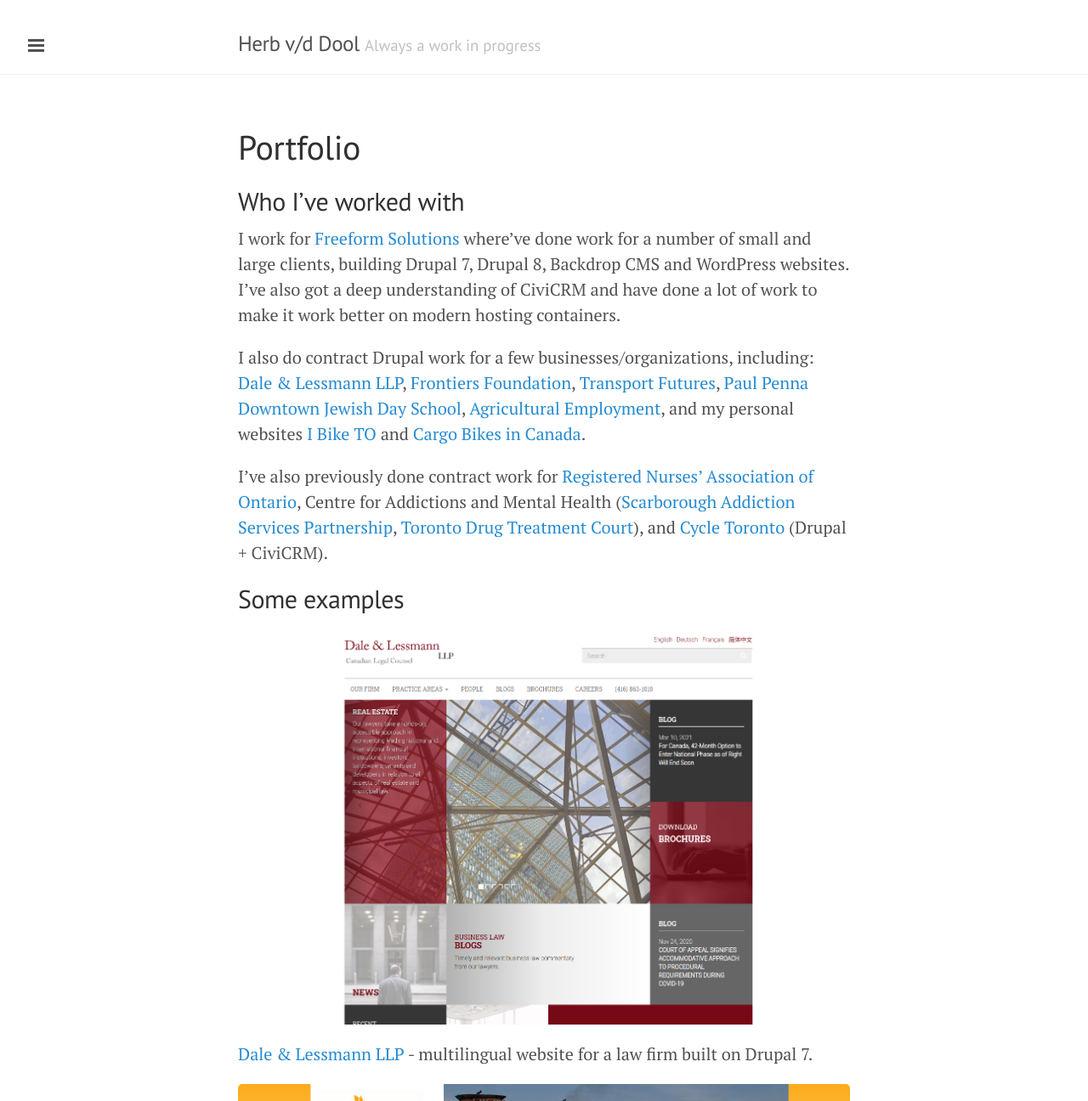
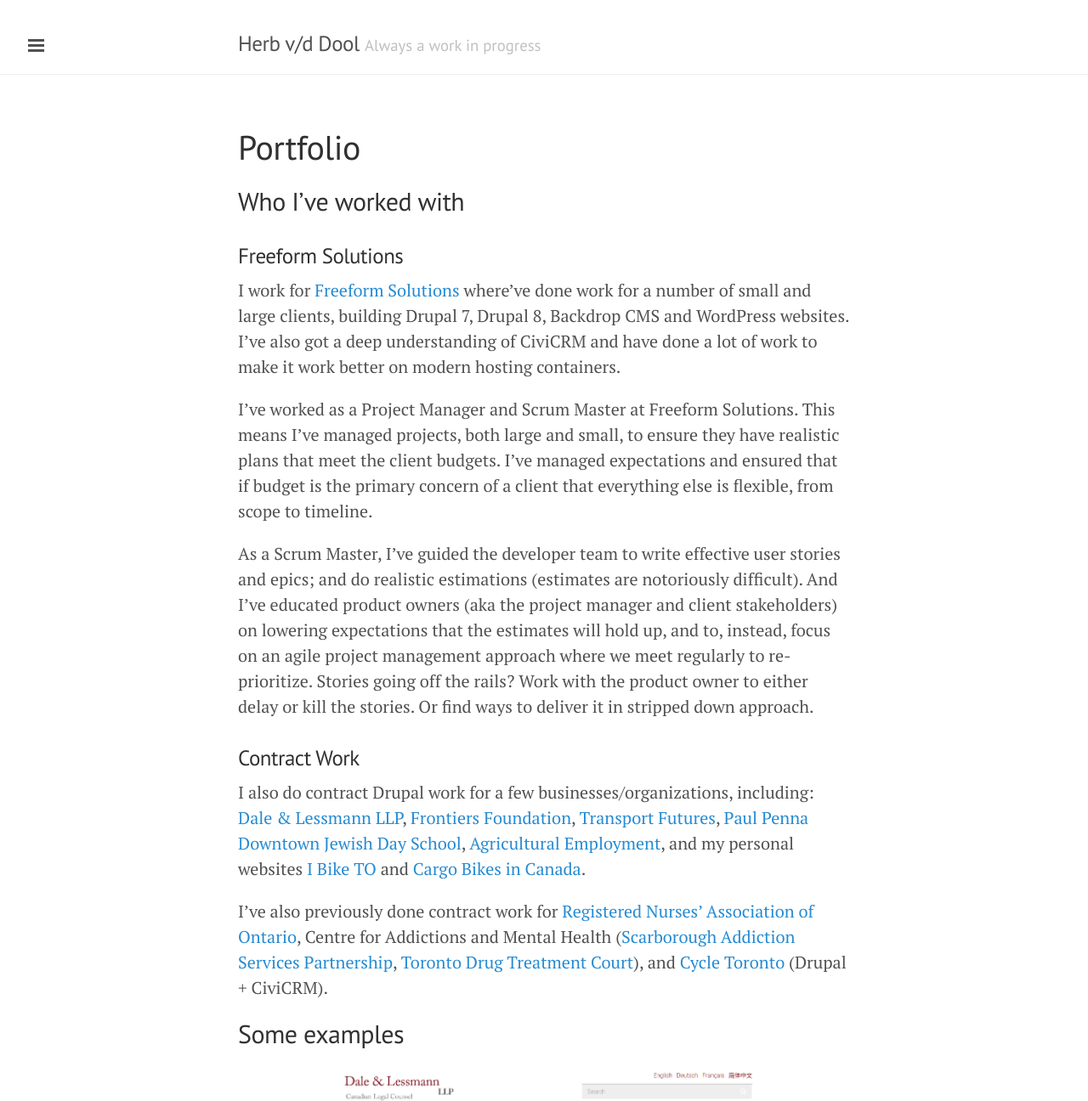
Before and after one commit to herbdool/herbdool.github.com, a Jekyll site: the page built from portfolio.md, in a window 1280 px wide and 1400 px high, cut to the strip 104-1400 px from the top of the window. Shown: the whole strip at 85% size. Built offline with Jekyll 4.4.1, drawn with Linux system fonts in a browser that asks for light colours; Markdown is read by kramdown in place of the engine named in the settings.

Commit message:
Update portfolio.md

```diff
--- a/portfolio.md
+++ b/portfolio.md
@@ -6,7 +6,15 @@
 
 ## Who I've worked with
 
+### Freeform Solutions
+
 I work for [Freeform Solutions](https://freeform.ca) where've done work for a number of small and large clients, building Drupal 7, Drupal 8, Backdrop CMS and WordPress websites. I've also got a deep understanding of CiviCRM and have done a lot of work to make it work better on modern hosting containers.
+
+I've worked as a Project Manager and Scrum Master at Freeform Solutions. This means I've managed projects, both large and small, to ensure they have realistic plans that meet the client budgets. I've managed expectations and ensured that if budget is the primary concern of a client that everything else is flexible, from scope to timeline.
+
+As a Scrum Master, I've guided the developer team to write effective user stories and epics; and do realistic estimations (estimates are notoriously difficult). And I've educated product owners (aka the project manager and client stakeholders) on lowering expectations that the estimates will hold up, and to, instead, focus on an agile project management approach where we meet regularly to re-prioritize. Stories going off the rails? Work with the product owner to either delay or kill the stories. Or find ways to deliver it in stripped down approach.
+
+### Contract Work
 
 I also do contract Drupal work for a few businesses/organizations, including: [Dale & Lessmann LLP](https://dalelessmann.com), [Frontiers Foundation](http://frontiersfoundation.ca), [Transport Futures](http://transportfutures.ca), [Paul Penna Downtown Jewish Day School](http://djds.ca), [Agricultural Employment](http://www.agriemploy.com/), and my personal websites [I Bike TO](https://ibiketo.ca) and [Cargo Bikes in Canada](https://cargobike.ca).
 
```
